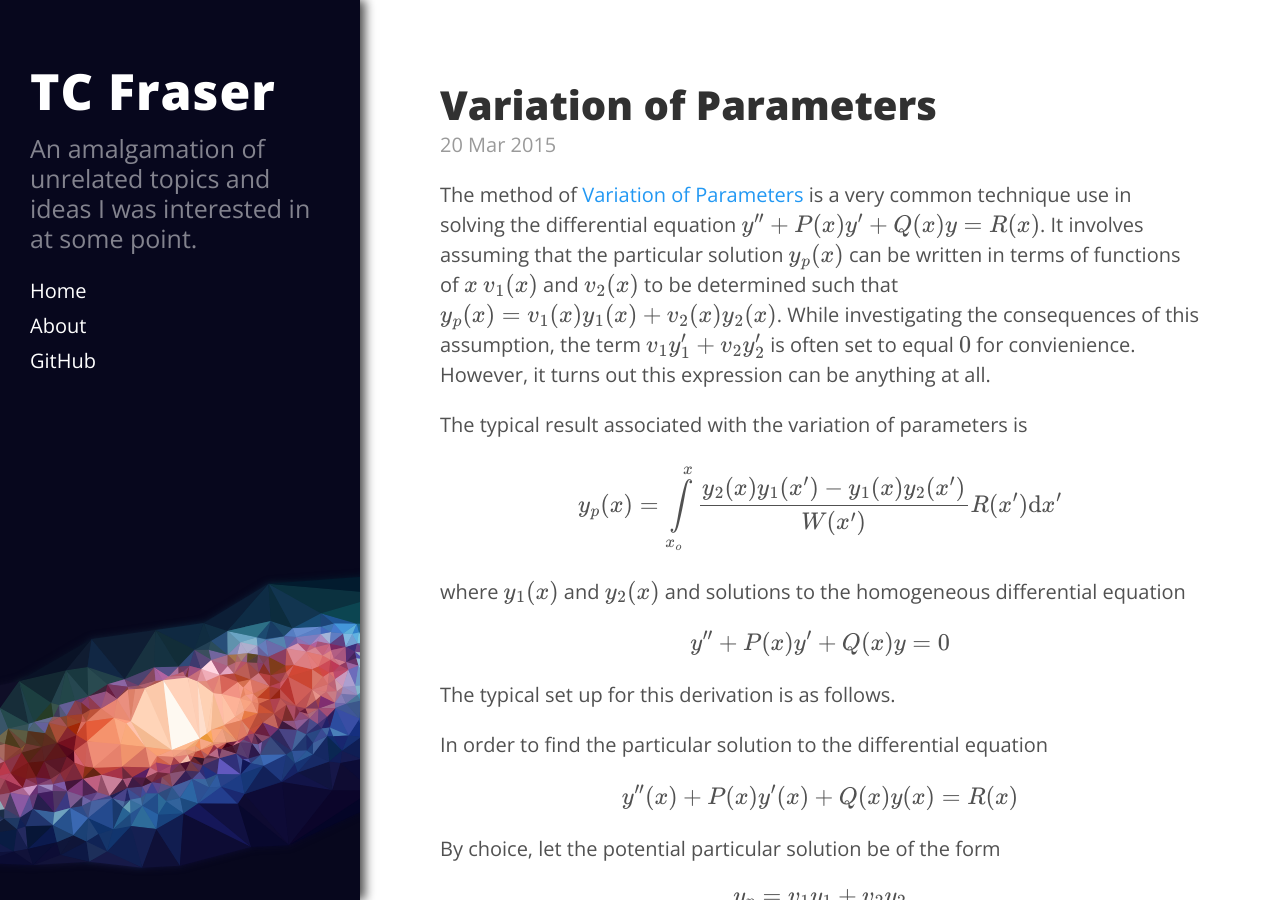
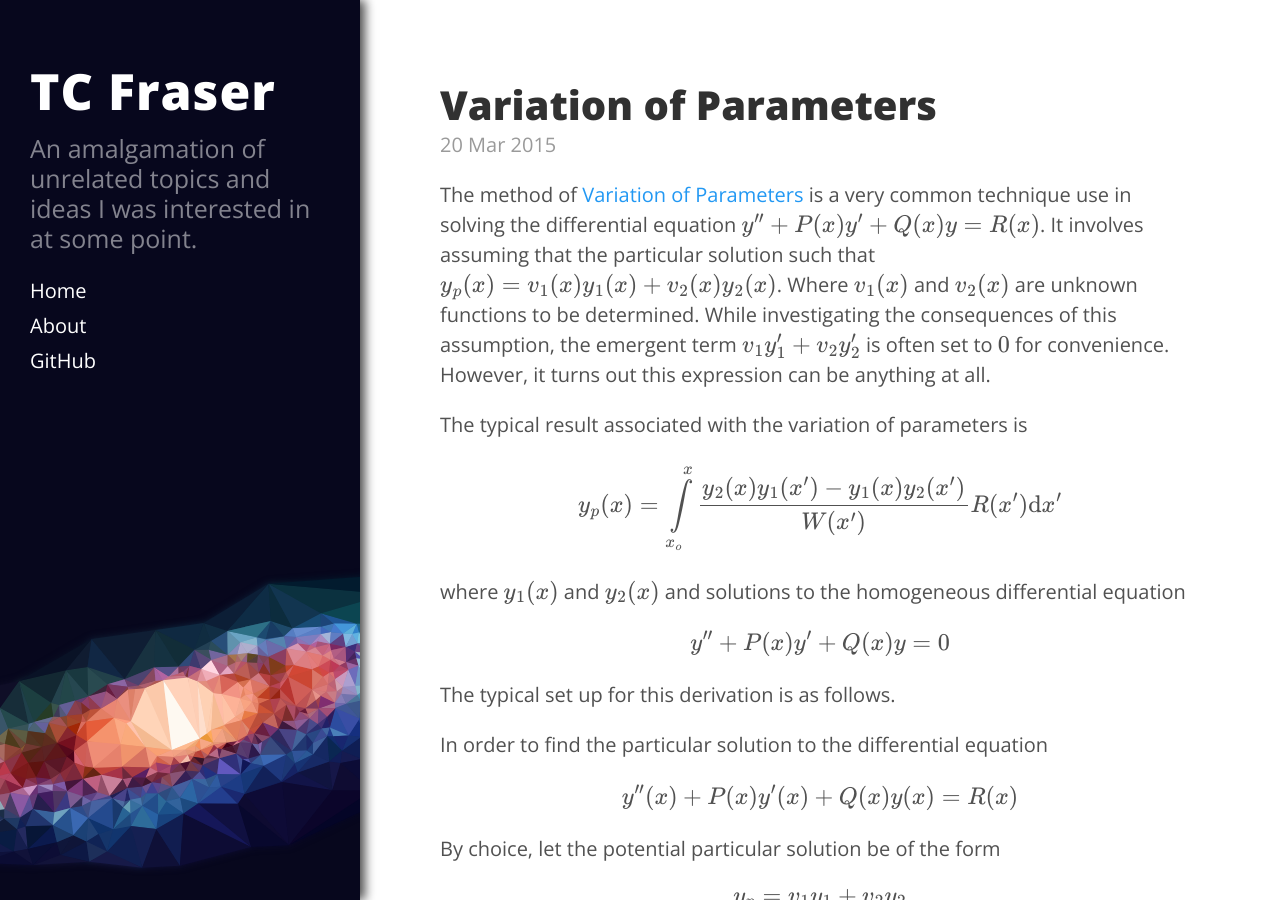
Before and after one commit to Sankarshan-Mudkavi/tcfraser.github.io, a Jekyll site: the page built from _posts/2015-03-20-variation-of-parameters.md, in a window 1280 px wide and 900 px high. Built offline with Jekyll 4.4.1, drawn with Linux system fonts in a browser that asks for light colours; formulas are drawn with MathJax 3.

Commit message:
Typos in variation of parameters post.

```diff
--- a/_posts/2015-03-20-variation-of-parameters.md
+++ b/_posts/2015-03-20-variation-of-parameters.md
@@ -3,7 +3,7 @@ layout: post
 title: Variation of Parameters
 ---
 
-The method of [Variation of Parameters](http://mathworld.wolfram.com/VariationofParameters.html) is a very common technique use in solving the differential equation $y'' + P(x)y' + Q(x)y = R(x)$. It involves assuming that the particular solution $y_p(x)$ can be written in terms of functions of $x$ $v_1(x)$ and $v_2(x)$ to be determined such that $y_p(x) = v_1(x)y_1(x) + v_2(x)y_2(x)$. While investigating the consequences of this assumption, the term $v_1 y'_1 + v_2 y'_2$ is often set to equal $0$ for convienience. However, it turns out this expression can be anything at all.
+The method of [Variation of Parameters](http://mathworld.wolfram.com/VariationofParameters.html) is a very common technique use in solving the differential equation $y'' + P(x)y' + Q(x)y = R(x)$. It involves assuming that the particular solution such that $y_p(x) = v_1(x)y_1(x) + v_2(x)y_2(x)$. Where $v_1(x)$ and $v_2(x)$ are unknown functions to be determined. While investigating the consequences of this assumption, the emergent term $v_1 y'_1 + v_2 y'_2$ is often set to $0$ for convenience. However, it turns out this expression can be anything at all.
 
 <!--more-->
 
```
